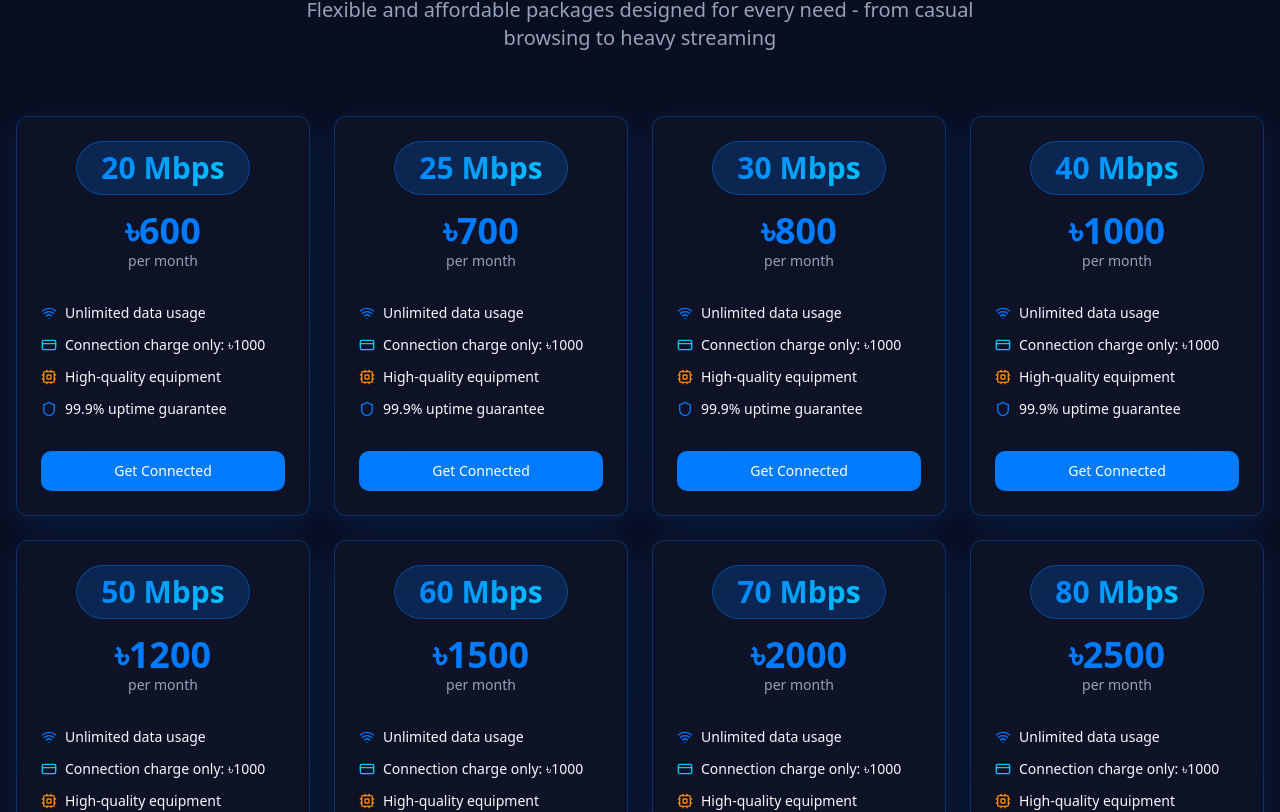
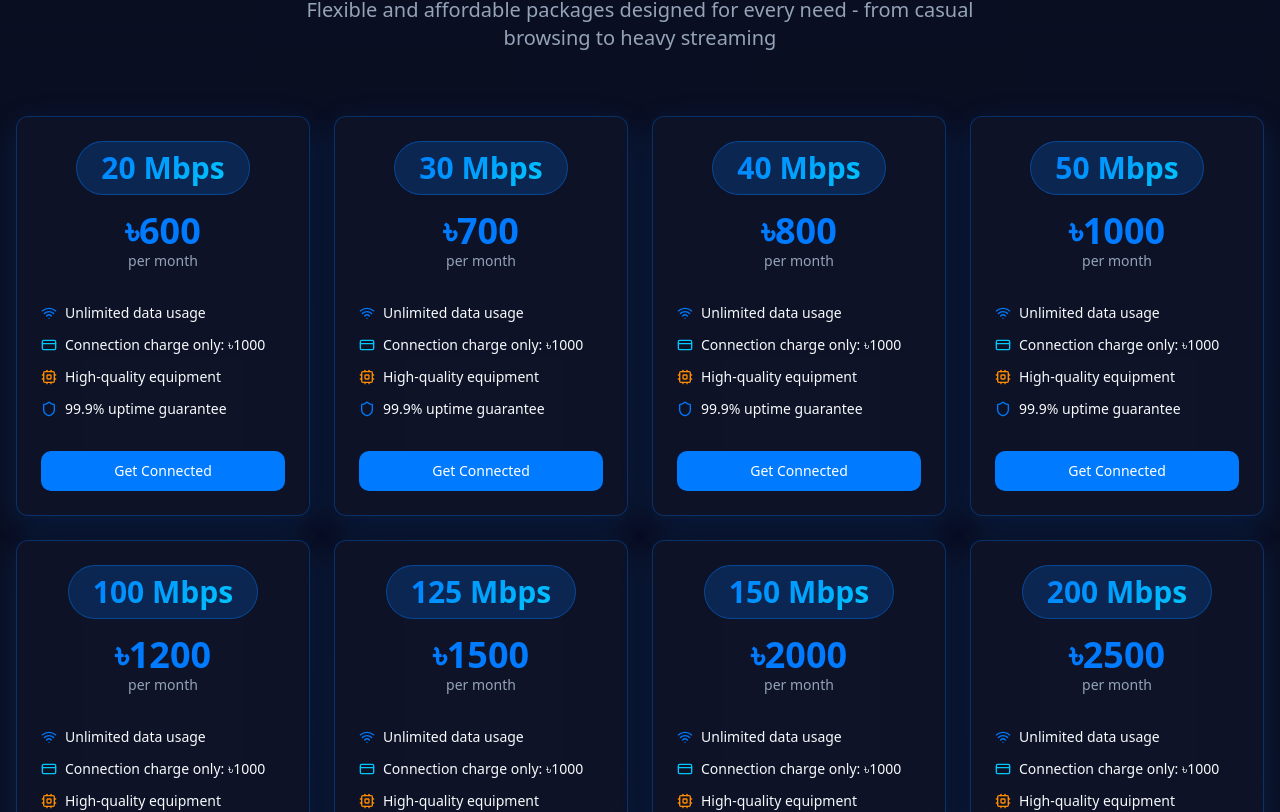
Before and after one commit to MazedRana/Seabird-Computer, a React (Vite) app: page / in a window 1280 px wide. Shown: the part 1246-2058 px from the top of the page. Built offline with nearby package versions, Linux system fonts and the light colour scheme; no server answers; the HTML template or start-up script is replaced by a standard one.

Commit message:
Update internet package details and descriptions across multiple components

```diff
--- a/src/pages/Index.tsx
+++ b/src/pages/Index.tsx
@@ -38,7 +38,7 @@ const Index = () => {
     {
       icon: Zap,
       title: "Lightning Fast",
-      description: "Experience ultra-fast fiber optic internet with speeds up to 80 Mbps",
+      description: "Experience ultra-fast fiber optic internet with speeds up to 200 Mbps",
     },
     {
       icon: Shield,
@@ -59,13 +59,13 @@ const Index = () => {
 
   const allPackages = [
     { speed: "20 Mbps", price: "৳600", highlight: false },
-    { speed: "25 Mbps", price: "৳700", highlight: false },
-    { speed: "30 Mbps", price: "৳800", highlight: false },
-    { speed: "40 Mbps", price: "৳1000", highlight: true },
-    { speed: "50 Mbps", price: "৳1200", highlight: false },
-    { speed: "60 Mbps", price: "৳1500", highlight: false },
-    { speed: "70 Mbps", price: "৳2000", highlight: false },
-    { speed: "80 Mbps", price: "৳2500", highlight: false },
+    { speed: "30 Mbps", price: "৳700", highlight: false },
+    { speed: "40 Mbps", price: "৳800", highlight: true },
+    { speed: "50 Mbps", price: "৳1000", highlight: false },
+    { speed: "100 Mbps", price: "৳1200", highlight: false },
+    { speed: "125 Mbps", price: "৳1500", highlight: false },
+    { speed: "150 Mbps", price: "৳2000", highlight: false },
+    { speed: "200 Mbps", price: "৳2500", highlight: false },
   ];
 
   const handleSubmit = async (e: React.FormEvent) => {
--- a/src/pages/Packages.tsx
+++ b/src/pages/Packages.tsx
@@ -4,14 +4,14 @@ import PackageCard from "@/components/PackageCard";
 
 const Packages = () => {
   const packages = [
-    { speed: "20 Mbps", price: "৳600", bdixSpeed: "50 Mbps" },
-    { speed: "25 Mbps", price: "৳700", bdixSpeed: "60 Mbps" },
-    { speed: "30 Mbps", price: "৳800", bdixSpeed: "70 Mbps" },
-    { speed: "40 Mbps", price: "৳1000", bdixSpeed: "80 Mbps" },
-    { speed: "50 Mbps", price: "৳1200", bdixSpeed: "90 Mbps" },
-    { speed: "60 Mbps", price: "৳1500", bdixSpeed: "100 Mbps" },
-    { speed: "70 Mbps", price: "৳2000", bdixSpeed: "100 Mbps" },
-    { speed: "80 Mbps", price: "৳2500", bdixSpeed: "100 Mbps" },
+    { speed: "20 Mbps", price: "৳600" },
+    { speed: "30 Mbps", price: "৳700" },
+    { speed: "40 Mbps", price: "৳800" },
+    { speed: "50 Mbps", price: "৳1000" },
+    { speed: "100 Mbps", price: "৳1200" },
+    { speed: "125 Mbps", price: "৳1500" },
+    { speed: "150 Mbps", price: "৳2000" },
+    { speed: "200 Mbps", price: "৳2500" },
   ];
 
   return (
--- a/src/pages/RequestConnection.tsx
+++ b/src/pages/RequestConnection.tsx
@@ -41,13 +41,13 @@ const RequestConnection = () => {
 
   const packages = [
     "20 Mbps - ৳600/month",
-    "25 Mbps - ৳700/month",
-    "30 Mbps - ৳800/month",
-    "40 Mbps - ৳1000/month",
-    "50 Mbps - ৳1200/month",
-    "60 Mbps - ৳1500/month",
-    "70 Mbps - ৳2000/month",
-    "80 Mbps - ৳2500/month",
+    "30 Mbps - ৳700/month",
+    "40 Mbps - ৳800/month",
+    "50 Mbps - ৳1000/month",
+    "100 Mbps - ৳1200/month",
+    "125 Mbps - ৳1500/month",
+    "150 Mbps - ৳2000/month",
+    "200 Mbps - ৳2500/month",
   ];
 
   const handleSubmit = async (e: React.FormEvent) => {
--- a/src/pages/Tariff.tsx
+++ b/src/pages/Tariff.tsx
@@ -48,50 +48,50 @@ const Tariff = () => {
                     </tr>
                   </thead>
                   <tbody>
-                    <tr className="border-b border-primary/10">
+                    <tr className="border-b border-primary/10 bg-card/50">
                       <td className="px-6 py-4 font-semibold">20 Mbps</td>
                       <td className="px-6 py-4 text-center text-primary font-bold">৳600</td>
                       <td className="px-6 py-4 text-center">50 Mbps</td>
                       <td className="px-6 py-4 text-center">৳1000</td>
                     </tr>
-                    <tr className="border-b border-primary/10 bg-card/50">
-                      <td className="px-6 py-4 font-semibold">25 Mbps</td>
+                    <tr className="border-b border-primary/10">
+                      <td className="px-6 py-4 font-semibold">30 Mbps</td>
                       <td className="px-6 py-4 text-center text-primary font-bold">৳700</td>
                       <td className="px-6 py-4 text-center">60 Mbps</td>
                       <td className="px-6 py-4 text-center">৳1000</td>
                     </tr>
-                    <tr className="border-b border-primary/10">
-                      <td className="px-6 py-4 font-semibold">30 Mbps</td>
+                    <tr className="border-b border-primary/10 bg-card/50">
+                      <td className="px-6 py-4 font-semibold">40 Mbps</td>
                       <td className="px-6 py-4 text-center text-primary font-bold">৳800</td>
                       <td className="px-6 py-4 text-center">70 Mbps</td>
                       <td className="px-6 py-4 text-center">৳1000</td>
                     </tr>
-                    <tr className="border-b border-primary/10 bg-card/50">
-                      <td className="px-6 py-4 font-semibold">40 Mbps</td>
+                    <tr className="border-b border-primary/10">
+                      <td className="px-6 py-4 font-semibold">50 Mbps</td>
                       <td className="px-6 py-4 text-center text-primary font-bold">৳1000</td>
                       <td className="px-6 py-4 text-center">80 Mbps</td>
                       <td className="px-6 py-4 text-center">৳1000</td>
                     </tr>
-                    <tr className="border-b border-primary/10">
-                      <td className="px-6 py-4 font-semibold">50 Mbps</td>
+                    <tr className="border-b border-primary/10 bg-card/50">
+                      <td className="px-6 py-4 font-semibold">100 Mbps</td>
                       <td className="px-6 py-4 text-center text-primary font-bold">৳1200</td>
-                      <td className="px-6 py-4 text-center">90 Mbps</td>
+                      <td className="px-6 py-4 text-center">100 Mbps</td>
                       <td className="px-6 py-4 text-center">৳1000</td>
                     </tr>
-                    <tr className="border-b border-primary/10 bg-card/50">
-                      <td className="px-6 py-4 font-semibold">60 Mbps</td>
+                    <tr className="border-b border-primary/10">
+                      <td className="px-6 py-4 font-semibold">125 Mbps</td>
                       <td className="px-6 py-4 text-center text-primary font-bold">৳1500</td>
                       <td className="px-6 py-4 text-center">100 Mbps</td>
                       <td className="px-6 py-4 text-center">৳1000</td>
                     </tr>
-                    <tr className="border-b border-primary/10">
-                      <td className="px-6 py-4 font-semibold">70 Mbps</td>
+                    <tr className="border-b border-primary/10 bg-card/50">
+                      <td className="px-6 py-4 font-semibold">150 Mbps</td>
                       <td className="px-6 py-4 text-center text-primary font-bold">৳2000</td>
                       <td className="px-6 py-4 text-center">100 Mbps</td>
                       <td className="px-6 py-4 text-center">৳1000</td>
                     </tr>
                     <tr className="bg-primary/5">
-                      <td className="px-6 py-4 font-semibold">80 Mbps</td>
+                      <td className="px-6 py-4 font-semibold">200 Mbps</td>
                       <td className="px-6 py-4 text-center text-primary font-bold">৳2500</td>
                       <td className="px-6 py-4 text-center">100 Mbps</td>
                       <td className="px-6 py-4 text-center">৳1000</td>
```
Also changed, not shown: src/components/LiveChat.tsx (+102 -3 lines).
